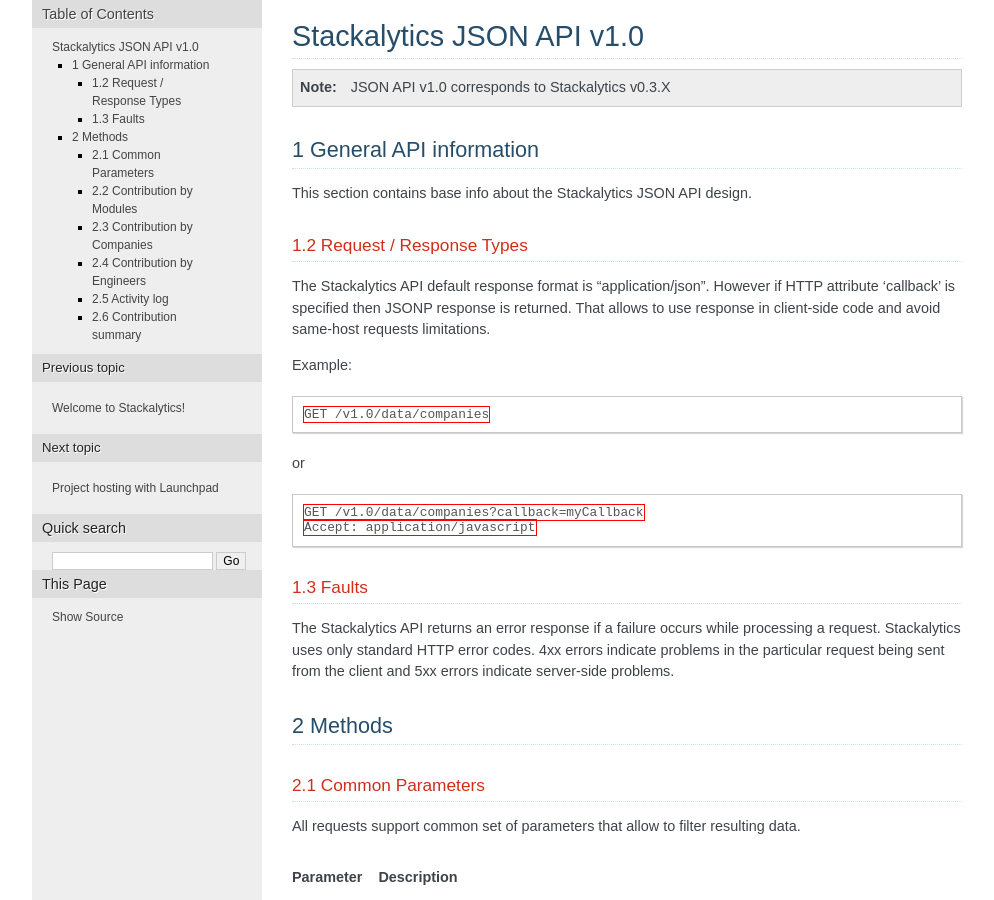
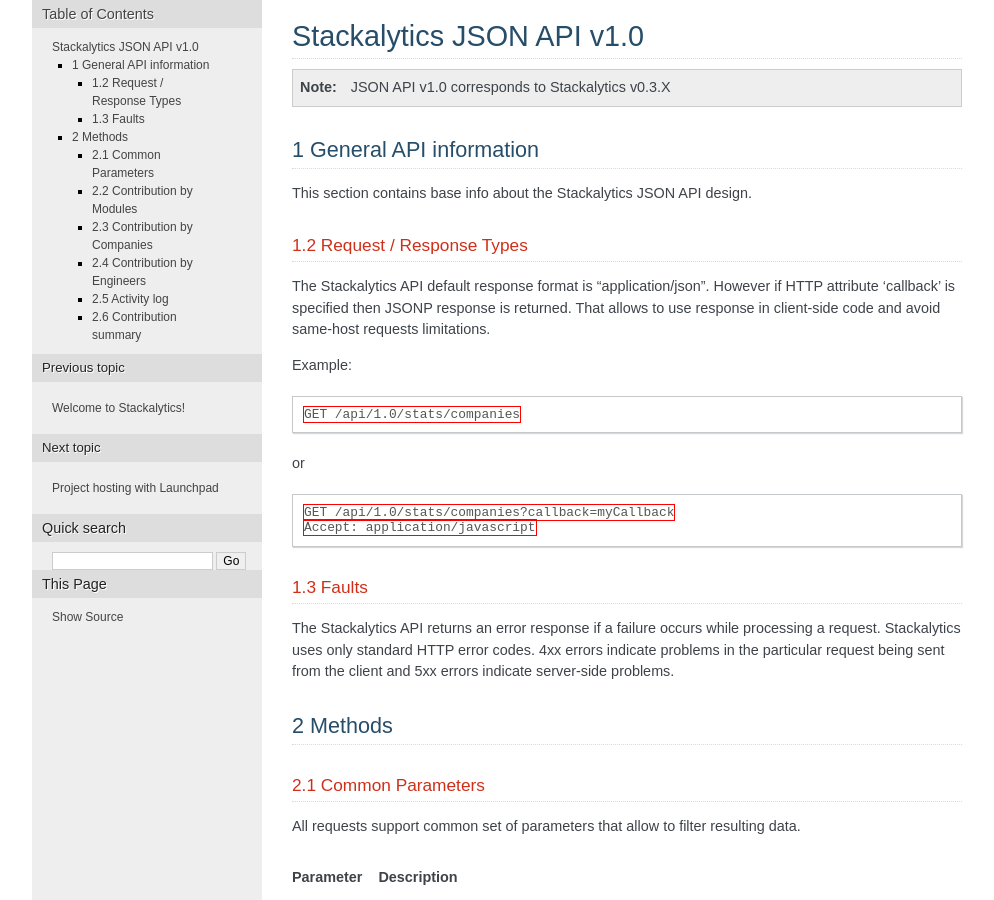
Before and after one commit to openstack-archive/stackalytics, a Sphinx documentation site: the page built from doc/source/userdoc/api_v1.0.rst, in a window 1280 px wide and 900 px high. Shown: the whole window, without its empty margins (128-1122 px from the left). Built offline with Sphinx 7.4.7, drawn with Linux system fonts in a browser that asks for light colours; formulas are drawn with MathJax 3; the version number is read from the project's files by our own code.

Commit message:
Fix URL for API example
Change-Id: I4477f1a57856066dd69735931e2ff4b06c6e4d76

```diff
--- a/doc/source/userdoc/api_v1.0.rst
+++ b/doc/source/userdoc/api_v1.0.rst
@@ -22,13 +22,13 @@
 
 .. sourcecode:: http
 
-    GET /v1.0/data/companies
+    GET /api/1.0/stats/companies
 
 or
 
 .. sourcecode:: http
 
-    GET /v1.0/data/companies?callback=myCallback
+    GET /api/1.0/stats/companies?callback=myCallback
     Accept: application/javascript
 
 1.3 Faults
```
